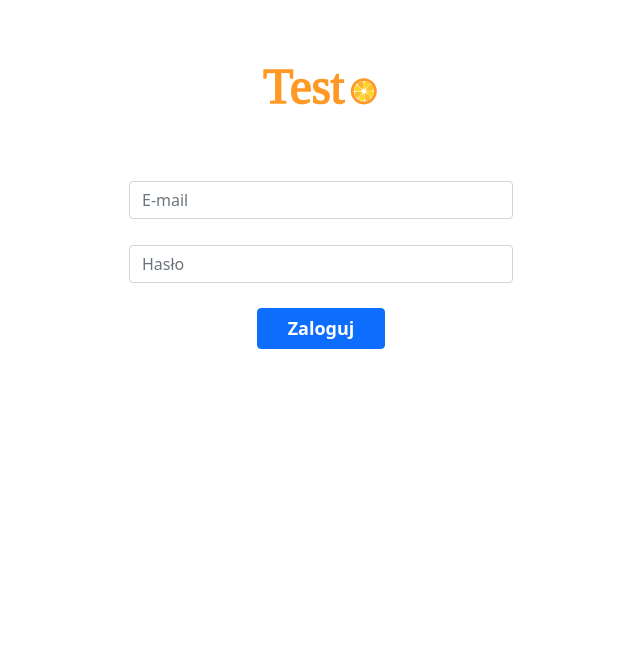
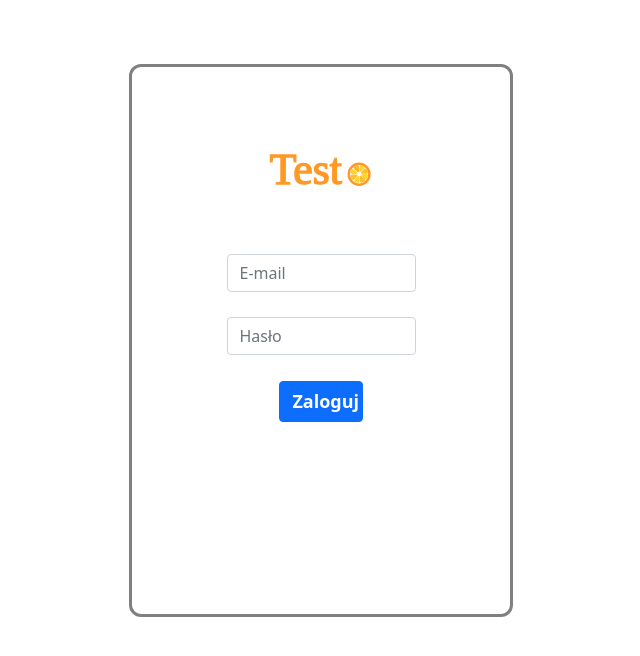
Before and after one commit to c4ctvs/Inzynieria, a plain HTML site: page index.html in a window 1280 px wide. Shown: the whole page, without its empty margins (319-959 px from the left). Drawn offline with nearby package versions, Linux system fonts and the light colour scheme.

Commit message:
main page

```diff
--- a/index.html
+++ b/index.html
@@ -7,16 +7,17 @@
         <link href="mainPage.css" rel="stylesheet">
     </head>
     <body>
+        <div class="mb-3">
         <img class = "logo" src="graphics/logo.svg">
         <script src="https://cdn.jsdelivr.net/npm/bootstrap@5.0.1/dist/js/bootstrap.bundle.min.js" integrity="sha384-gtEjrD/SeCtmISkJkNUaaKMoLD0//ElJ19smozuHV6z3Iehds+3Ulb9Bn9Plx0x4" crossorigin="anonymous"></script>
         <form>
             <!-- <h1 class="title"> Aplikacja testująca</h1> -->
-        <div class="mb-3">
+
             <input type="email" class="form-control" id="exampleInputEmail1" aria-describedby="emailHelp" placeholder="E-mail">
             <input type="password" class="form-control" id="exampleInputPassword1" placeholder="Hasło">
-        </div>
+
         <button type="submit" class="btn btn-primary" id = "login">Zaloguj</button>
         </form>
-
+      </div>
     </body>
 </html>
--- a/mainPage.css
+++ b/mainPage.css
@@ -3,25 +3,33 @@ body{
 }
 
 .form-control{
-    width:30%;
+    width:50%;
     position: relative;
 
-    left:35%;
+    left:25%;
     margin-bottom: 2vw;
 
 }
 #login{
-    width:10%;
+    width:22%;
     font-size: large;
     font-weight: bold;
     position:relative;
 
 
 }
-.title{
+
+.logo{
+    max-width: 30%;
     padding-top: 7%;
-}
-.logo{
-    max-width: 10%;
 
 }
+.mb-3{
+    margin-top: 5vw;
+    margin-left: 35vw;
+    margin-right: 35vw;
+    padding-bottom:15vw;
+    border:gray;
+    border-style: solid;
+    border-radius: 12px;
+}
```
